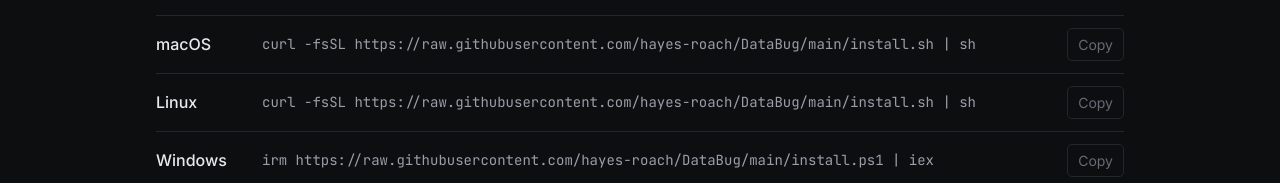
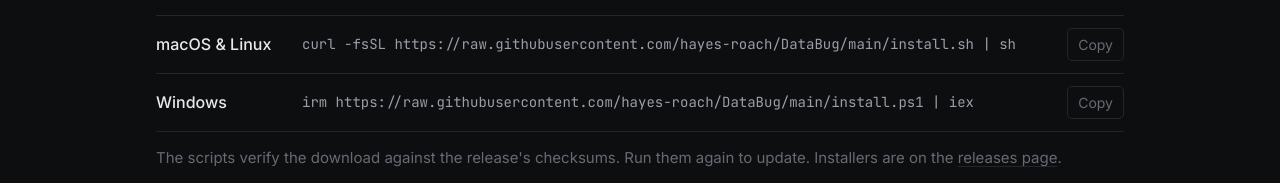
Before and after one commit to hayes-roach/DataBug, a plain HTML site: page site/index.html in a window 1280 px wide. Shown: the part 2742-2925 px from the top of the page. Drawn offline with Linux system fonts and the light colour scheme; no server answers; files whose address does not match are found by name.

Commit message:
docs(site): one install command for macOS and Linux

```diff
--- a/site/index.html
+++ b/site/index.html
@@ -92,7 +92,7 @@ table.dbs td:not(:first-child) { color: var(--muted); }
 @media (max-width: 640px) { table.dbs .kind { display: none; } }
 
 .install { border-top: 1px solid var(--line); }
-.install .row { display: grid; grid-template-columns: 90px 1fr auto; align-items: center; gap: 16px; padding: 12px 0; border-bottom: 1px solid var(--line); }
+.install .row { display: grid; grid-template-columns: 130px 1fr auto; align-items: center; gap: 16px; padding: 12px 0; border-bottom: 1px solid var(--line); }
 .install .os { font-weight: 500; }
 .install pre { margin: 0; overflow-x: auto; color: var(--muted); }
 .copy { font: inherit; font-size: 14px; color: var(--faint); background: none; border: 1px solid var(--line); border-radius: 5px; padding: 4px 10px; cursor: pointer; }
@@ -188,8 +188,7 @@ footer a:hover { color: var(--text); }
   <section class="wrap" id="install">
     <h2>Install</h2>
     <div class="install">
-      <div class="row"><span class="os">macOS</span><pre>curl -fsSL https://raw.githubusercontent.com/hayes-roach/DataBug/main/install.sh | sh</pre><button class="copy" type="button">Copy</button></div>
-      <div class="row"><span class="os">Linux</span><pre>curl -fsSL https://raw.githubusercontent.com/hayes-roach/DataBug/main/install.sh | sh</pre><button class="copy" type="button">Copy</button></div>
+      <div class="row"><span class="os">macOS &amp; Linux</span><pre>curl -fsSL https://raw.githubusercontent.com/hayes-roach/DataBug/main/install.sh | sh</pre><button class="copy" type="button">Copy</button></div>
       <div class="row"><span class="os">Windows</span><pre>irm https://raw.githubusercontent.com/hayes-roach/DataBug/main/install.ps1 | iex</pre><button class="copy" type="button">Copy</button></div>
     </div>
     <p class="after">The scripts verify the download against the release's checksums. Run them again to update. Installers are on the <a href="https://github.com/hayes-roach/DataBug/releases/latest">releases page</a>.</p>
```
